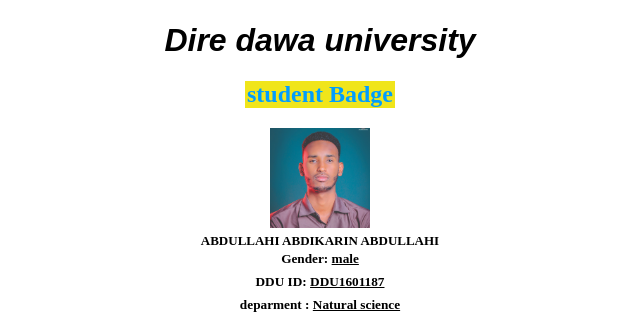
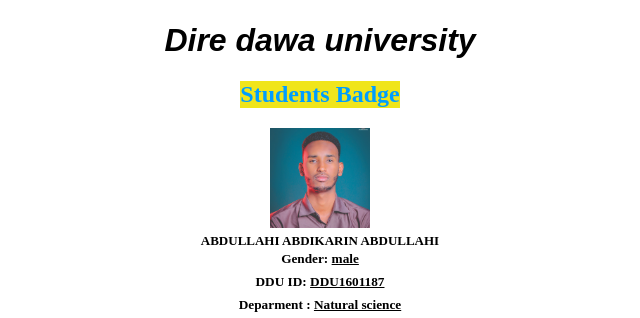
Before and after one commit to Musharraf-Mahad/abdullahi-id, a plain HTML site: page saamir/index.html in a window 1280 px wide. Shown: the part 81-399 px from the top of the page, without its empty margins (320-960 px from the left). Drawn offline with Linux system fonts and the light colour scheme.

Commit message:
Updated by Musharraf

```diff
--- a/saamir/index.html
+++ b/saamir/index.html
@@ -10,12 +10,12 @@
         <img src="https://edurank.org/assets/img/uni-logos/dire-dawa-university-logo.png" width="70px"  height="70px" alt="loogada jamacada "  class="uu">
         <img src="https://th.bing.com/th/id/OIP.fGt7iT9uEwdBhKucI386HAHaE8?w=306&h=204&c=8&rs=1&qlt=90&o=6&dpr=1.3&pid=3.1&rm=2" width="100px" height="70px" alt="">
         <h1 class="dire"><i><b>Dire dawa university</b></i> </h1>
-        <h2 class="student">student Badge</h2>
+        <h2 class="student">Students Badge</h2>
     <img src="muuse.jpg" width="100px"  height="100px" alt="abdullahu sawir kureed" class="rr">
     <h4 class="abdi">ABDULLAHI ABDIKARIN ABDULLAHI</h4>
     <h5 class="gender">Gender: <b><u>male</u></b></h5>
     <h5 class="ddu">DDU ID: <b><u>DDU1601187</u></b></h5>
-    <h5 class="depr">deparment : <u>Natural science </u></h5>
+    <h5 class="depr">Deparment : <u>Natural science </u></h5>
     <h5 class="ug">program:  <U>UG Regular</U></h5>
     <img src="https://th.bing.com/th/id/OIP.yQ1-DwEGJnTxZN34DaQfAwHaE7?rs=1&pid=ImgDetMain" width="100px" height="100px" alt=""  class="par">
   <p class="number">735219841689273</p>
--- a/saamir/styles.css
+++ b/saamir/styles.css
@@ -11,7 +11,7 @@ font-family: Arial, Helvetica, sans-serif;
 
 }
 .student{
-   width: 150px;
+   width: 160px;
     background-color: #f0e51b;
     color: rgb(0, 157, 255);
     margin-left: auto;
```
